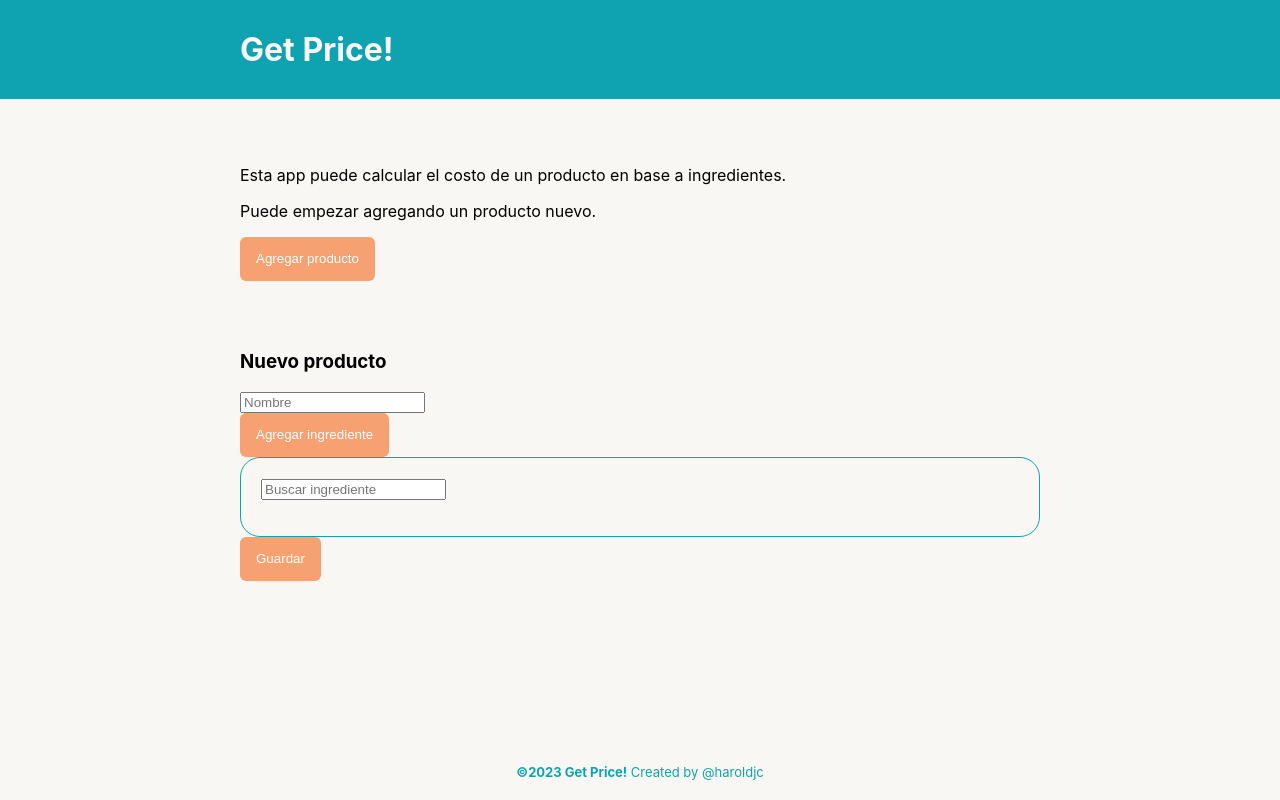
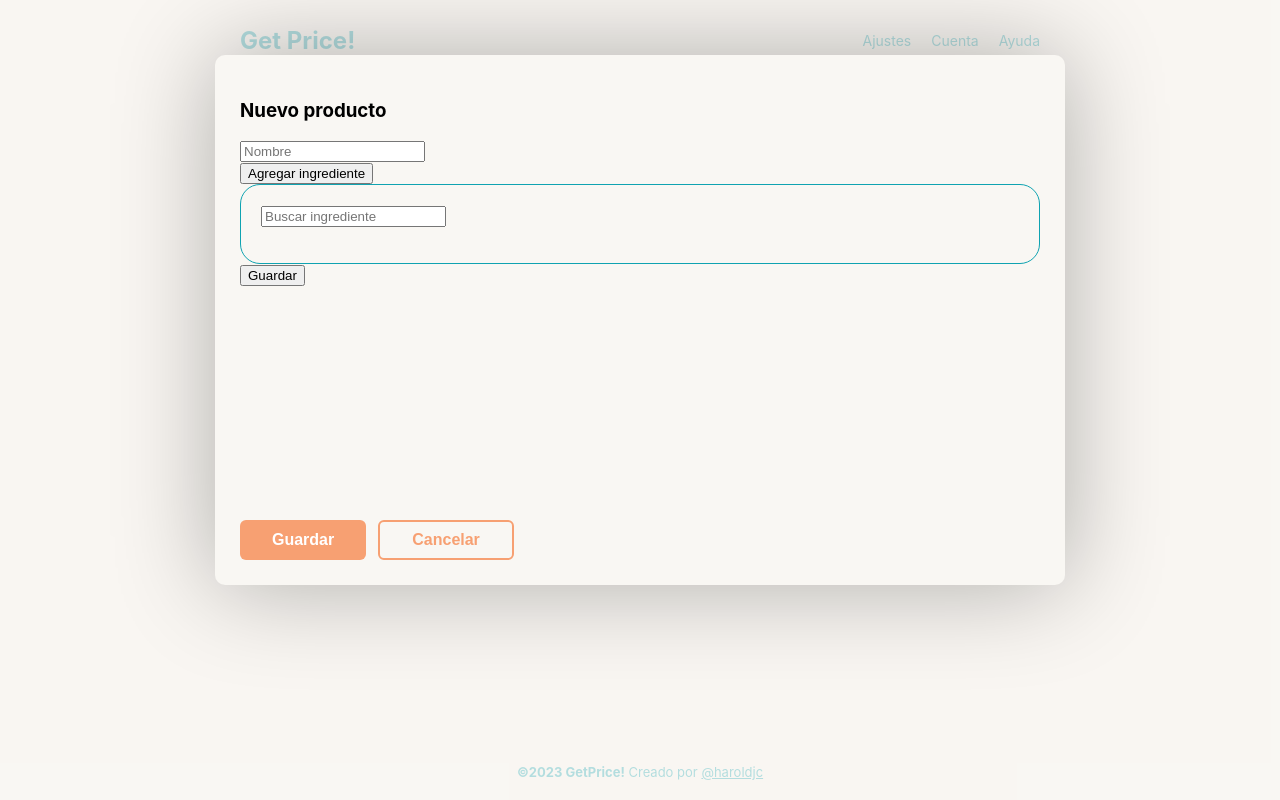
Before and after one commit to haroldjc/price-calculator, a React (Create React App) app: page / in a window 1280 px wide. Built offline with nearby package versions, Linux system fonts and the light colour scheme; data requests are answered from the project's data file.

Commit message:
Updated design WIP

```diff
--- a/src/App.css
+++ b/src/App.css
@@ -1,9 +1,17 @@
 :root {
+  /* Colors */
   --color-beige: rgb(249, 247, 243);
   --color-moonstone: rgb(15, 163, 177);
   --color-uranian-blue: rgb(181, 226, 250);
   --color-vanilla: rgb(237, 222, 164);
   --color-tangerine: rgb(247, 160, 114);
+
+  /* Gaps */
+  --gap-small: 12px;
+  --gap-medium: 20px;
+
+  /* Box sizes */
+  --width-main-container: 800px;
 }
 
 body {
@@ -12,8 +20,8 @@ body {
 
 .content-wrapper {
   margin: auto;
-  max-width: 800px;
-  padding: 0 20px;
+  max-width: var(--width-main-container);
+  padding: 0 var(--gap-medium);
 }
 
 .app-main {
@@ -26,10 +34,21 @@ body {
   flex: 1;
 }
 
+/* Links */
+
+a:link,
+a:visited {
+  color: var(--color-moonstone);
+}
+
+a:hover {
+  color: var(--color-tangerine);
+}
+
 /* Buttons */
 
-.button, button {
-  --height: 44px;
+.button {
+  --height: 40px;
   align-items: center;
   background: var(--color-tangerine);
   border-radius: 6px;
@@ -37,17 +56,70 @@ body {
   color: #fff;
   cursor: pointer;
   display: inline-flex;
+  font-size: 16px;
+  font-weight: bold;
   height: var(--height);
   justify-content: center;
   line-height: var(--height);
   min-width: 10ch;
-  padding: 0 1.2em;
+  padding: 0 2em;
   text-align: center;
   text-decoration: none;
   transition: all 0.3s ease;
 }
 
-.button:hover,
-button:hover {
-  background: var(--color-moonstone);
+.button + .button {
+  margin-left: var(--gap-small);
 }
+
+.button:hover {
+
+}
+
+.button--secondary {
+  background: var(--color-beige);
+  color: var(--color-tangerine);
+  border: 2px solid var(--color-tangerine);
+}
+
+/* Modal */
+
+.modal {
+  align-items: center;
+  background: rgba(249, 247, 243, 0.7);
+  display: flex;
+  flex-direction: column;
+  justify-content: center;
+  padding: 20px;
+  position: absolute;
+    top: 0;
+    right: 0;
+    bottom: 0;
+    left: 0;
+}
+
+.modal__inner {
+  background: var(--color-beige);
+  border-radius: 10px;
+  box-shadow: 0 0 100px rgba(0, 0, 0, 0.3);
+  display: flex;
+  flex-direction: column;
+  padding: 25px;
+  width: 100%;
+  max-width: var(--width-main-container);
+}
+
+@media (min-height: 720px) {
+  .modal__inner {
+    margin-top: -20vh;
+    min-height: 480px;
+  }
+}
+
+.modal__header {
+
+}
+
+.modal__footer {
+  margin-top: auto;
+}
--- a/src/components/layout/Footer.js
+++ b/src/components/layout/Footer.js
@@ -4,7 +4,7 @@ function Footer() {
   return (
     <footer className='main-footer'>
       <div className='content-wrapper'>
-        <strong>&copy;{new Date().getFullYear()} Get Price!</strong> Created by @haroldjc
+        <strong>&copy;{new Date().getFullYear()} GetPrice!</strong> Creado por <a href='https://twitter.com/haroldjc'>@haroldjc</a>
       </div>
     </footer>
   );
--- a/src/components/layout/Header.css
+++ b/src/components/layout/Header.css
@@ -1,9 +1,30 @@
 .main-header {
-  background: var(--color-moonstone);
-  color: var(--color-beige);
-  padding: 30px 0;
+  color: var(--color-moonstone);
 }
 
-.main-header h1 {
+.main-header__wrapper {
+  border-bottom: 1px solid var(--color-moonstone);
+  display: flex;
+  height: 80px;
+  justify-content: space-between;
+}
+
+.main-header__logo {
+  align-items: center;
+  display: flex;
+  font-size: 24px;
+  height: inherit;
   margin: 0;
 }
+
+.main-nav {
+  display: flex;
+  gap: 20px;
+}
+
+.main-nav__item {
+  align-items: center;
+  display: flex;
+  font-size: 14px;
+  text-decoration: none;
+}
--- a/src/components/layout/Header.js
+++ b/src/components/layout/Header.js
@@ -2,9 +2,14 @@ import './Header.css';
 
 function Header({ title }) {
   return (
-    <header className="main-header">
-      <div className="content-wrapper">
-        <h1>{ title }</h1>
+    <header className='main-header'>
+      <div className='main-header__wrapper content-wrapper'>
+        <h1 className='main-header__logo'>{ title }</h1>
+        <nav className='main-nav'>
+          <a className='main-nav__item' href='#settings'>Ajustes</a>
+          <a className='main-nav__item' href='#account'>Cuenta</a>
+          <a className='main-nav__item' href='#help'>Ayuda</a>
+        </nav>
       </div>
     </header>
   );
--- a/src/components/product/NewProductModal.js
+++ b/src/components/product/NewProductModal.js
@@ -5,7 +5,10 @@ const NewProductModal = ({ addIngredientHandler }) => {
   return (
     <div className='modal'>
       <div className='modal__inner'>
-        <h3>Nuevo producto</h3>
+        <header className='modal__header'>
+          <h3 className='modal__title'>Nuevo producto</h3>
+        </header>
+        <article>
           <form>
             <div>
               <input type='text' name='name' placeholder='Nombre' autoComplete='off'></input>
@@ -18,6 +21,11 @@ const NewProductModal = ({ addIngredientHandler }) => {
               <button>Guardar</button>
             </div>
           </form>
+        </article>
+        <footer className='modal__footer'>
+          <button className='button'>Guardar</button>
+          <button className='button button--secondary'>Cancelar</button>
+        </footer>
       </div>
     </div>
   );
```
Lines whose indentation alone changed are shown as unchanged.
